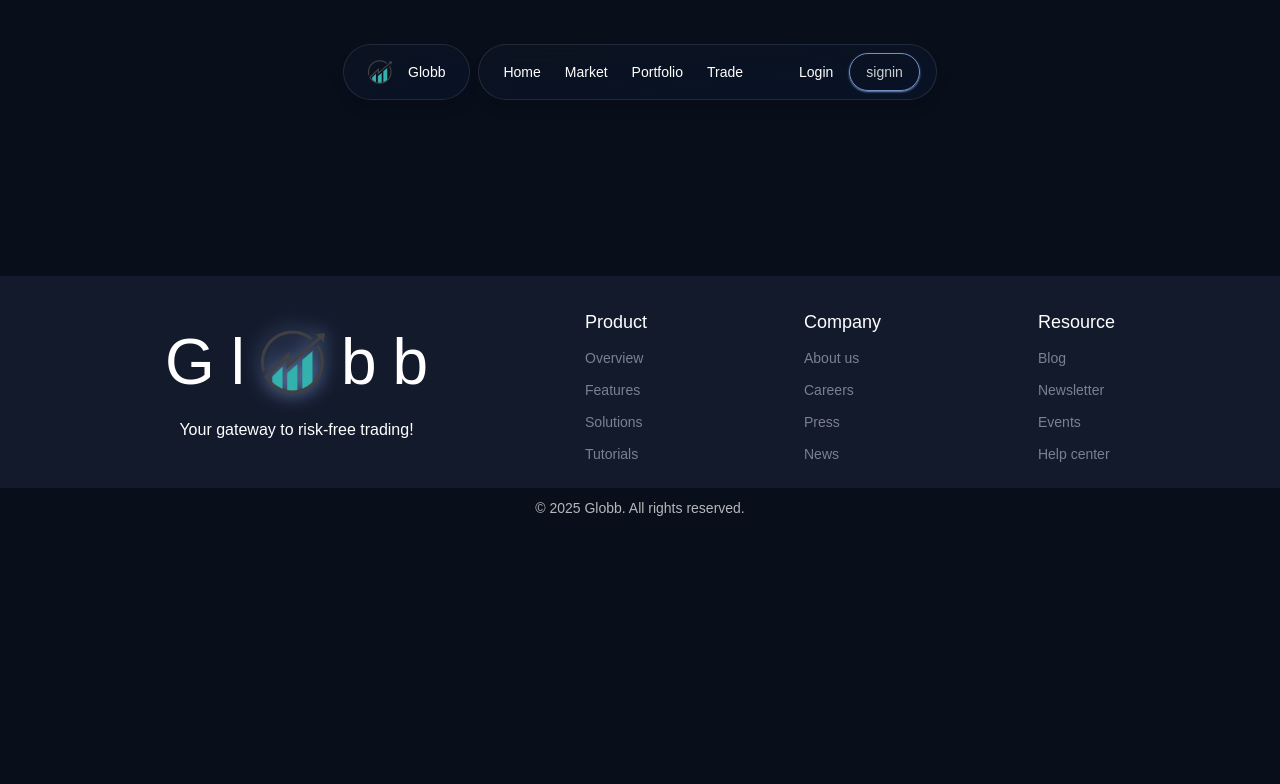
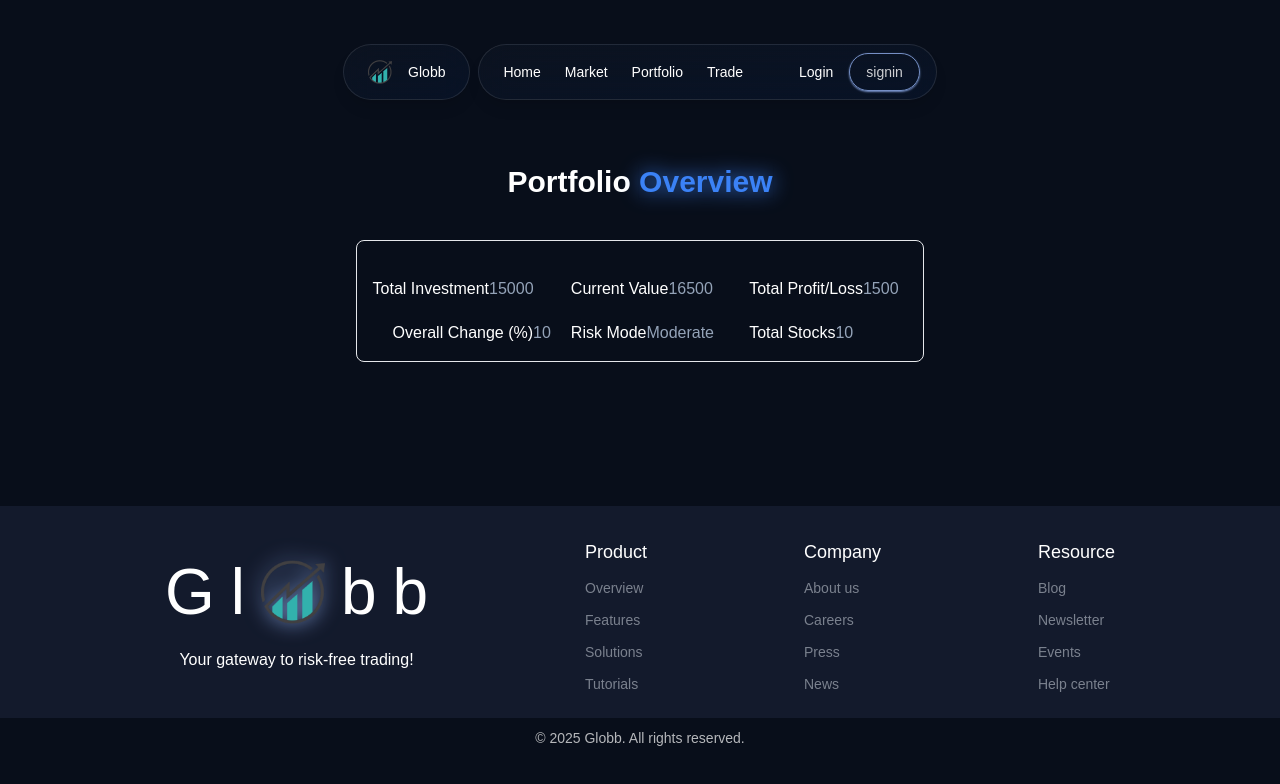
Before and after one commit to vivek0101012/Globb, a React (Vite) app: page /portfolio in a window 1280 px wide. Shown: the top 784 px of the page. Built offline with nearby package versions, Linux system fonts and the light colour scheme; a web font is replaced by a local one.

Commit message:
routing related issues

```diff
--- a/src/App.jsx
+++ b/src/App.jsx
@@ -3,6 +3,7 @@ import Home from "./components/home"
 import Market from "./components/markepage"
 import Marketupdate from "./components/marketupdate"
 import Navbar from "./components/navbar"
+import Portfolio from "./components/portfoliopage"
 import Testimonials from "./components/testimonials"
 
 import { BrowserRouter as Router, Routes, Route } from "react-router-dom"
@@ -19,7 +20,7 @@ function App(){
 <Route path="/" element={<> <Home /> <Marketupdate /> <Testimonials /> </> } />
 
 <Route path="/market" element={<Market />} />
-
+<Route path="/portfolio" element={<Portfolio />} />
 </Routes>
 
 
--- /dev/null
+++ b/src/components/portfoliopage.jsx
@@ -0,0 +1,91 @@
+export default function  Portfolio (){
+
+
+    const portfolioOverview = [
+
+
+              {
+                "title": "Total Investment",
+                "value": 15000
+              },
+              {
+                "title": "Current Value",
+                "value": 16500
+              },
+              {
+                "title": "Total Profit/Loss",
+                "value": 1500
+              },
+              {
+                "title": "Overall Change (%)",
+                "value": 10
+              },
+              {
+                "title": "Risk Mode",
+                "value": "Moderate"
+              },
+              {
+                "title": "Total Stocks",
+                "value": 10
+              }
+
+
+      ];
+
+
+
+return <div className=" py-4 justify-center text-white items-center w-full flex flex-col">
+
+
+
+<div className=" md:text-3xl text-2xl font-semibold">
+  Portfolio <span className="text-blue-500 drop-shadow-[0_0_10px_#3b82f6] shadow-sm hover:drop-shadow-[0_0_20px_#3b82f6]"> Overview</span>
+</div>
+
+<div className=" border p-4  mt-10 rounded-lg grid md:grid-cols-3 grid-cols-1 space-x-5  ">
+
+
+{
+portfolioOverview.map((e,index)=>(
+    <div className="  flex flex-row  justify-start  mt-[20px] text-white" key={ index}>
+
+ <div> {e.title}</div>
+ <div className="text-slate-400"> {e.value}</div>
+
+
+    </div>
+))
+
+}
+
+
+
+
+</div>
+
+
+
+
+
+
+
+
+
+
+
+
+
+
+
+</div>
+
+
+
+
+
+
+
+
+
+
+}
```
Also changed, not shown: vercel.json (added).
